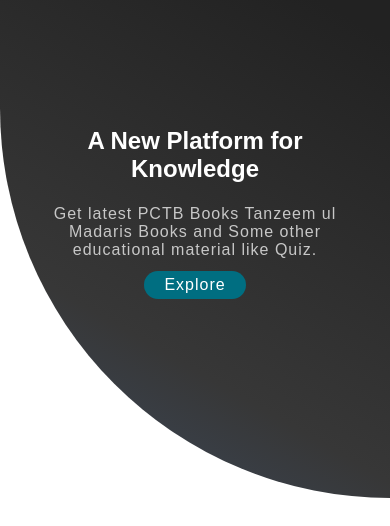
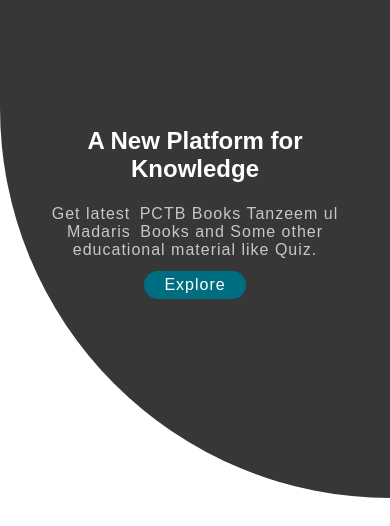
Before and after one commit to marslanmustafa/PB-bookHub, a plain HTML site: page index.html in a window 390 px wide. Shown: the part 80-606 px from the top of the page. Drawn offline with Linux system fonts and the light colour scheme.

Commit message:
dynamic css

```diff
--- a/index.css
+++ b/index.css
@@ -10,6 +10,9 @@
     list-style: none;
     text-decoration: none;
     cursor: pointer;
+}
+i{
+    margin: auto;
 }
 h1{
    color:  rgb(0, 110, 129);
@@ -24,7 +27,8 @@
     height: 578px;
     border-radius: 0 0 0 70rem;
     position: absolute;
-    background: linear-gradient(-150deg, #222222 15%, #373737 70%, #3c4859 94%);
+    /* background: linear-gradient(-150deg, #222222 15%, #373737 70%, #3c4859 94%); */
+    background: #373737 70%;
 }
 
 .inMainContainer{
@@ -124,6 +128,27 @@
     color: #c7c7c7;
     padding: 12px;
 }
+.dynamic-text{
+    position: relative;
+    padding: 2px 4px;
+}
+.dynamic-text::after {
+    content: "";
+    position: absolute;
+    left: 0%;
+    width: 100%;
+    height: 100%;
+    border-left: 2px solid #fff;
+    background: #373737 70%;
+    animation: dynamic-text 5s steps(33) infinite;
+}
+@keyframes dynamic-text {
+    100%{
+        left:100%;
+        width: 0%;
+    }
+}
+
 .discription a{
     text-align: center;
     background-color: rgb(0, 110, 129);
@@ -178,6 +203,10 @@
 }
 }
 @media(max-width:594px){
+    .dynamic-text::after{
+        display: none;
+        animation: none;
+    }
     .list {
         display: none;
     }
@@ -242,9 +271,13 @@
 
 }
 .exploreDetail a{
+    display: flex;
+    align-items: center;
+    justify-content: space-evenly;
     font-size: 16px;
     color: #222222;
     letter-spacing: 1px;
+
 }
 .quiz{
     width: 100vw;
--- a/index.html
+++ b/index.html
@@ -46,7 +46,7 @@
         <img src="book.png" alt="">
         <div class="discription">
               <h2>A New Platform for Knowledge</h2>
-              <p>Get latest PCTB Books  Tanzeem ul Madaris Books and Some other <br> educational material like Quiz.</p>
+              <p>Get latest <span class="dynamic-text">PCTB Books Tanzeem ul Madaris  </span> Books and Some other <br> educational material like Quiz.</p>
               <a href="#explore">Explore</a>
         </div>
 
```
Also changed, not shown: prep.html (+0 -1 lines).
